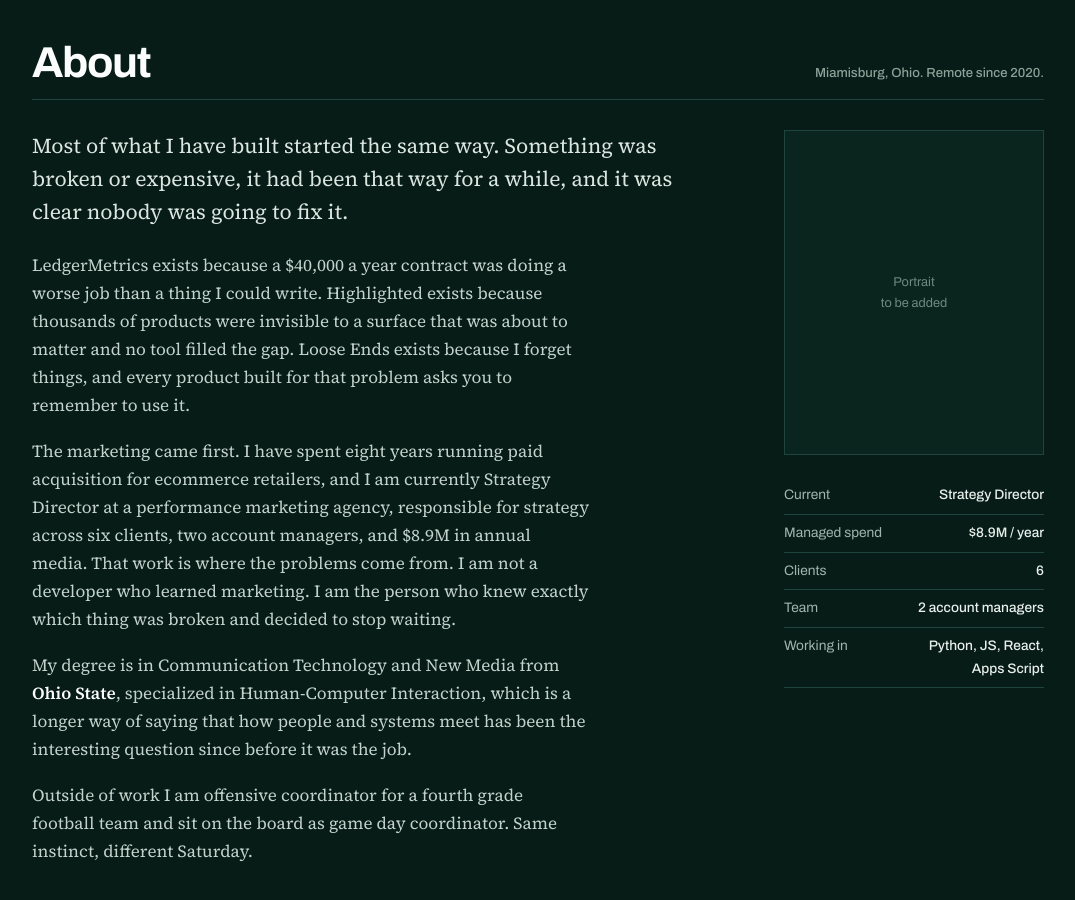
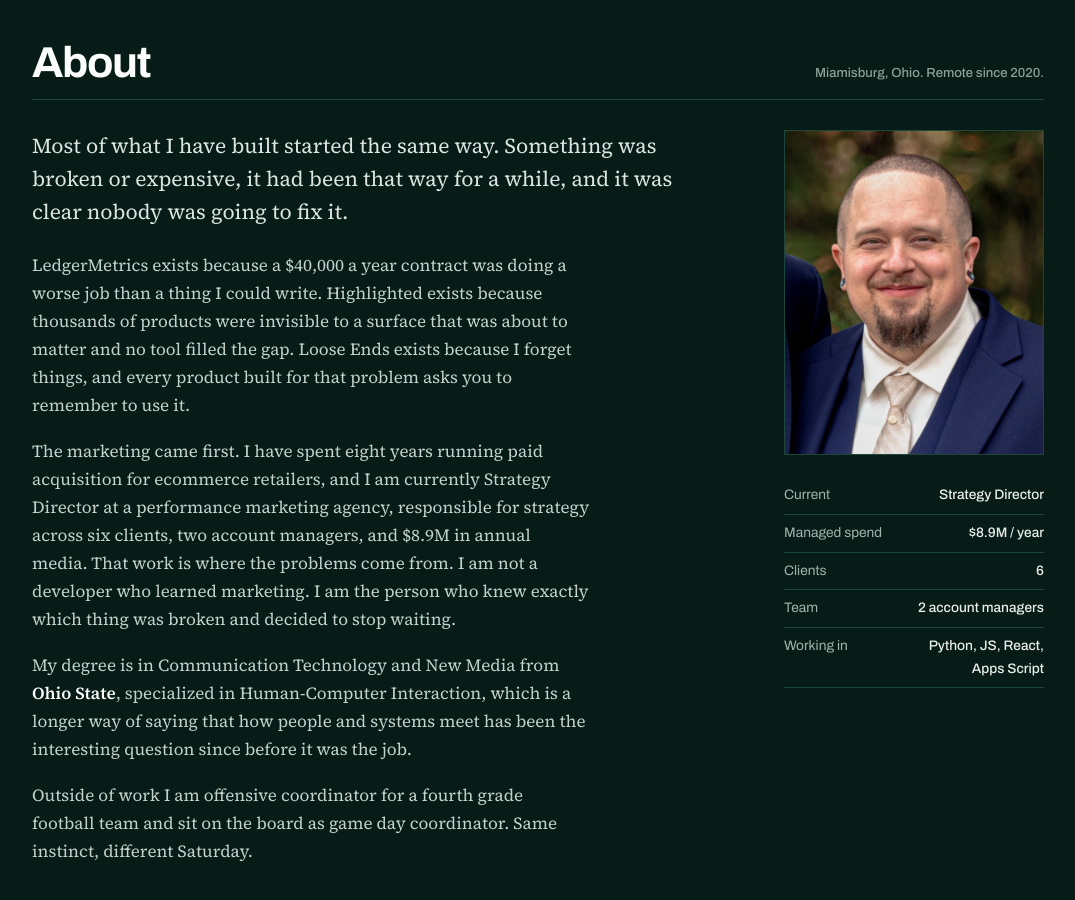
Before and after one commit to kyle-myers94/kyle-myers94.github.io, a plain HTML site: page index.html in a window 1280 px wide. Shown: the part 3300-4200 px from the top of the page, without its empty margins (102-1177 px from the left). Drawn offline with Linux system fonts and the light colour scheme.

Commit message:
Add portrait
Co-Authored-By: Claude Opus 5.5 <noreply@anthropic.com>
Claude-Session: https://claude.ai/code/session_01Md1Yi4AjfeWUL8oVnK6Wfg

```diff
--- a/index.html
+++ b/index.html
@@ -549,8 +549,8 @@ function home(){
           <p>Outside of work I am offensive coordinator for a fourth grade football team and sit on the board as game day coordinator. Same instinct, different Saturday.</p>
         </div>
         <div>
-          <div class="portrait">
-            <div class="ph">Portrait<br>to be added</div>
+          <div class="portrait" style="padding:0">
+            <img src="kyle.jpg" alt="Kyle Myers" width="620" height="775" loading="lazy">
           </div>
           <div class="facts">
             <div>Current<b>Strategy Director</b></div>
```
Also changed, not shown: kyle.jpg (added).
